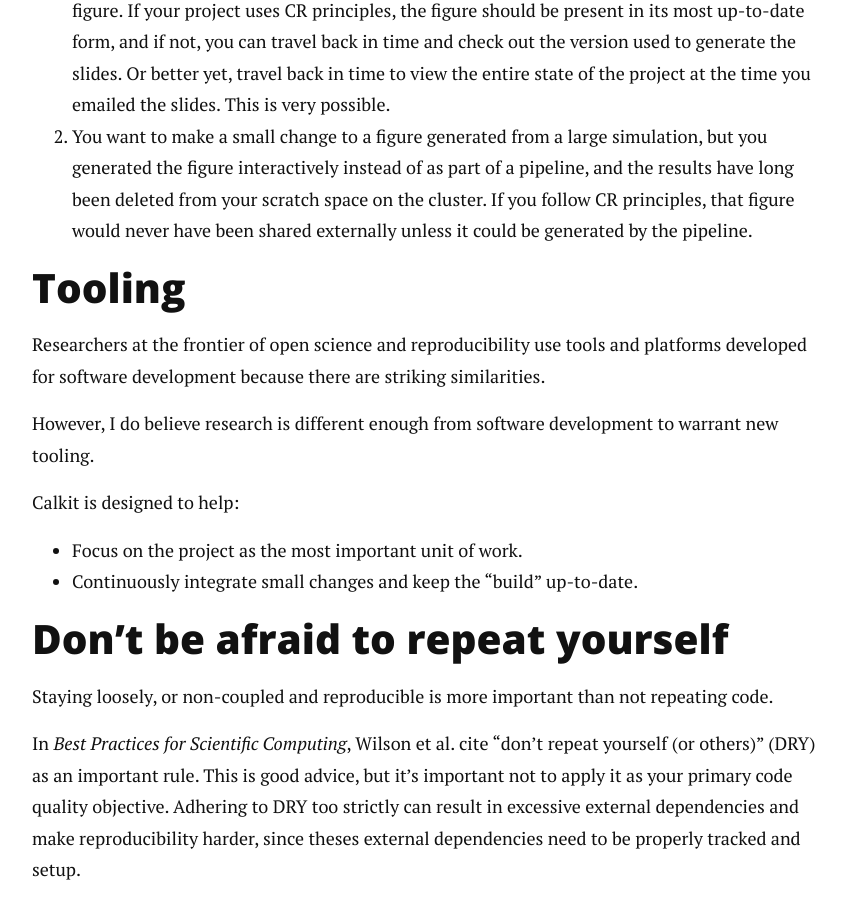
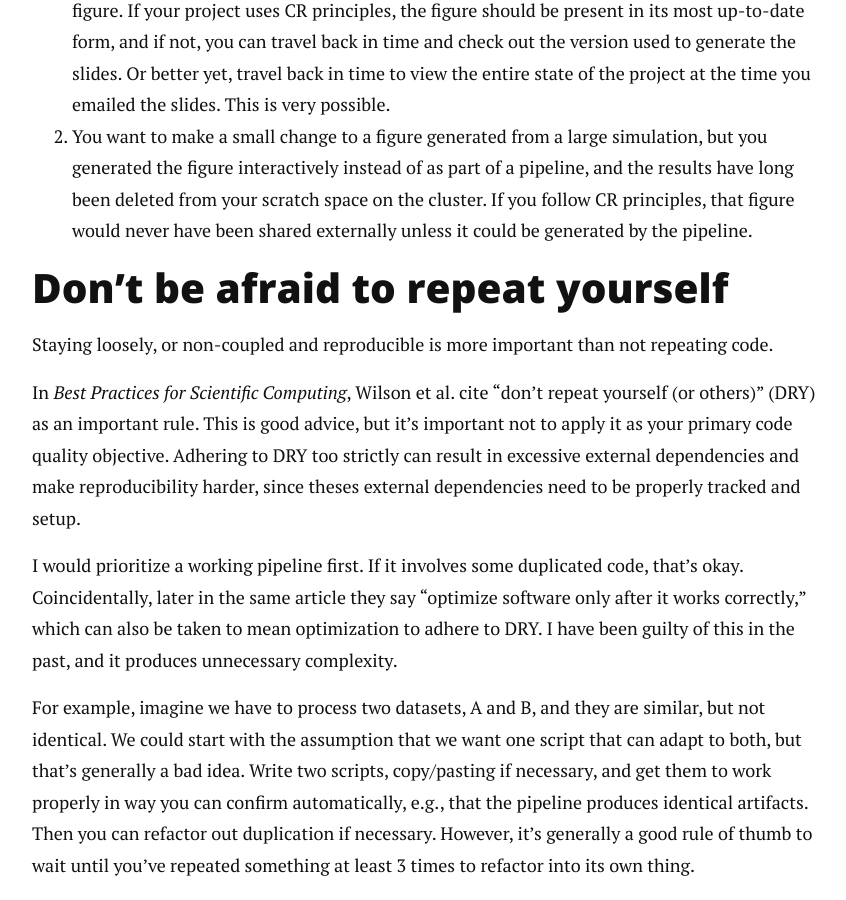
Before and after one commit to petebachant/petebachant.github.io, a Jekyll site: the page built from _posts/2025-02-28-continuous-reproducibility.md, in a window 1280 px wide and 900 px high, scrolled down 16520 px. Shown: the whole window, without its empty margins (208-1054 px from the left). Built offline with Jekyll 4.4.1, drawn with Linux system fonts in a browser that asks for light colours; nearby versions of some CDN libraries; comment, search, counter and statistics services are not loaded.

Commit message:
Remove tooling section

```diff
--- a/_posts/2025-02-28-continuous-reproducibility.md
+++ b/_posts/2025-02-28-continuous-reproducibility.md
@@ -848,20 +848,6 @@ Painful situations you can avoid by applying CR:
    that figure would never have been shared externally unless it could be
    generated by the pipeline.
 
-## Tooling
-
-Researchers at the frontier of open science and reproducibility
-use tools and platforms developed for software development
-because there are striking similarities.
-
-However, I do believe research is different enough from software
-development to warrant new tooling.
-
-Calkit is designed to help:
-
-- Focus on the project as the most important unit of work.
-- Continuously integrate small changes and keep the "build" up-to-date.
-
 ## Don't be afraid to repeat yourself
 
 Staying loosely, or non-coupled and reproducible is more important than
```
